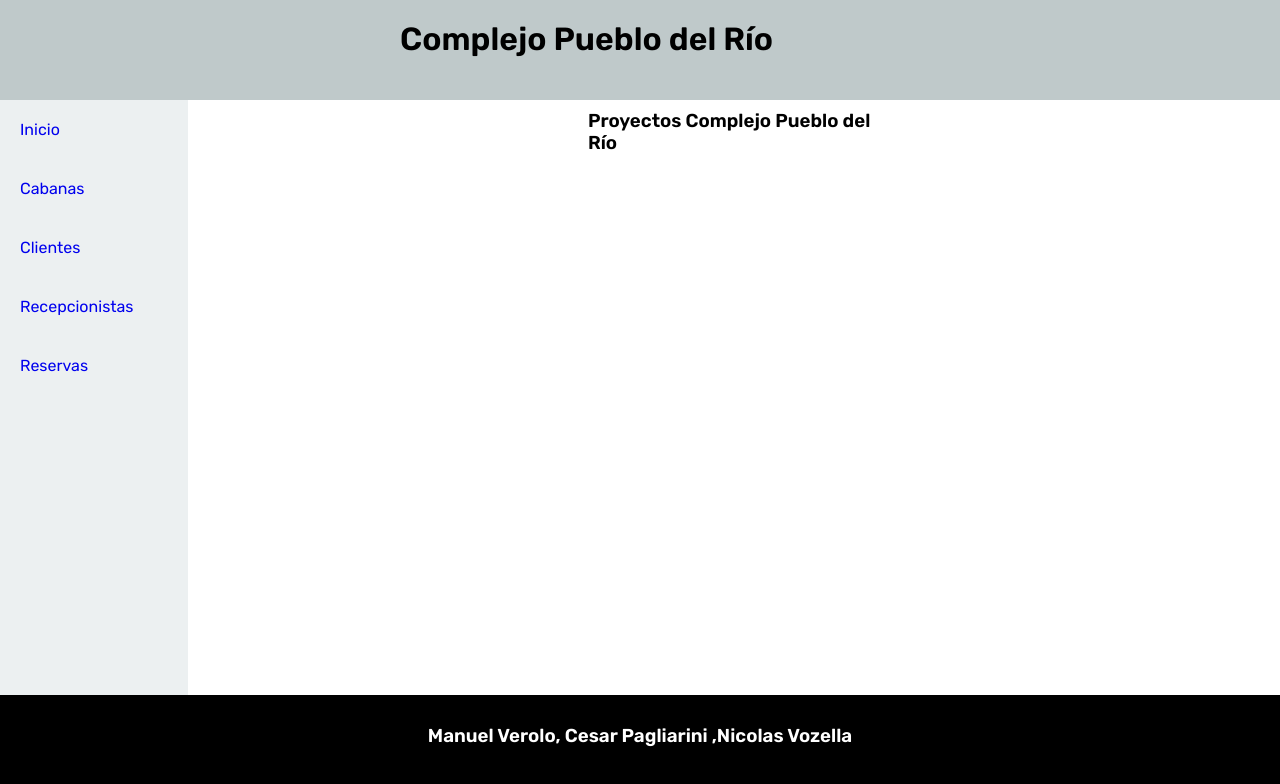
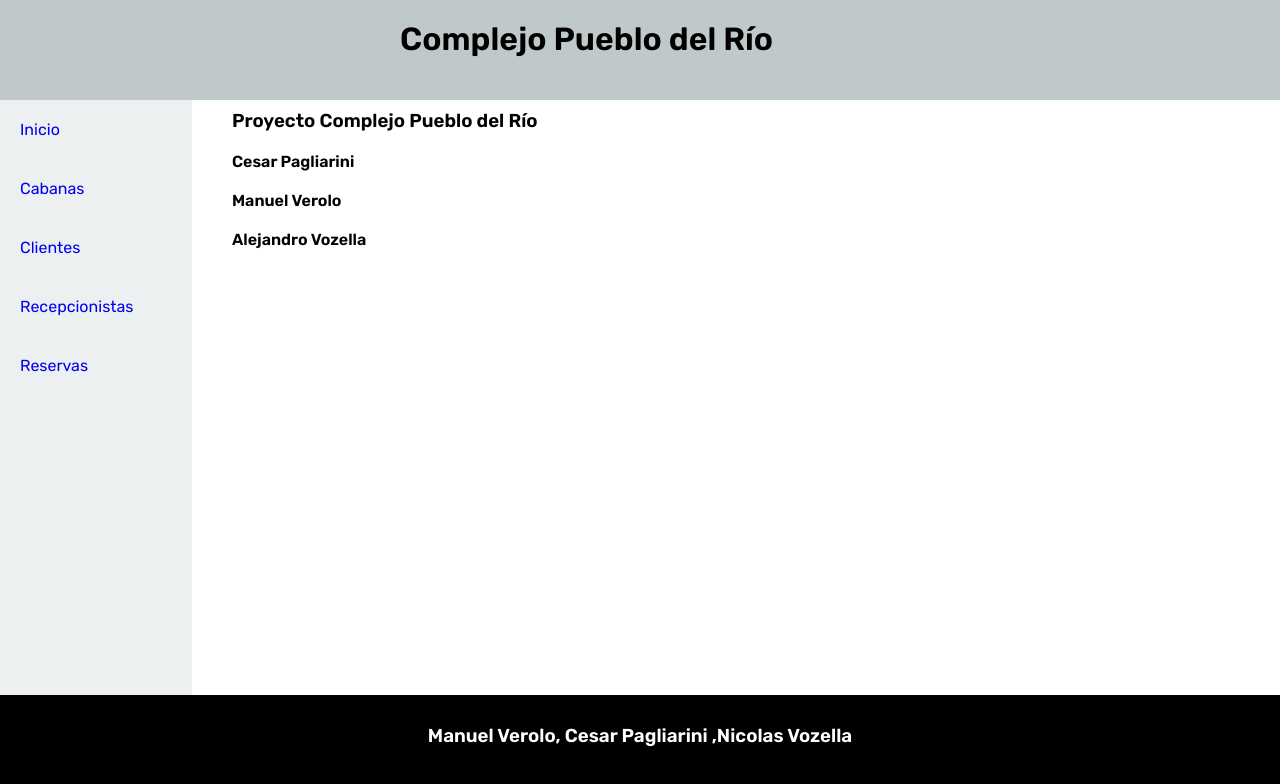
Before and after one commit to AlejandroVozella/MCGA_Parcial2, a React (Create React App) app: page / in a window 1280 px wide. Shown: the top 784 px of the page. Built offline with nearby package versions, Linux system fonts and the light colour scheme.

Commit message:
Setup de Integrantes

```diff
--- /dev/null
+++ b/src/Shared/Proyecto/Proyecto.js
@@ -0,0 +1,14 @@
+import React from "react";
+import './style.css'
+
+const Proyecto = () => {
+    return (
+        <div>
+            <h4>Cesar Pagliarini</h4>
+            <h4>Manuel Verolo</h4>
+            <h4>Alejandro Vozella</h4>
+        </div>
+     );
+}
+
+export default Proyecto;
--- /dev/null
+++ b/src/Shared/Proyecto/style.css
@@ -0,0 +1,4 @@
+h4 {
+    padding: 10px 40px;
+    color:##9CB1B3 ;
+}
--- a/src/componentes/Inicio/Inicio.js
+++ b/src/componentes/Inicio/Inicio.js
@@ -1,9 +1,12 @@
 import './style.css';
+import Proyecto from '../../Shared/Proyecto/Proyecto';
+
 
 const Inicio = ()=>{
     return(
         <div>
-            <h3>Proyectos Complejo Pueblo del Río</h3>
+            <h3>Proyecto Complejo Pueblo del Río</h3>
+            <Proyecto />
         </div>
     )
 }
--- a/src/componentes/Inicio/style.css
+++ b/src/componentes/Inicio/style.css
@@ -1,3 +1,3 @@
 h3 {
-    padding: 10px 400px;
+    padding: 10px 40px;
 }
```
